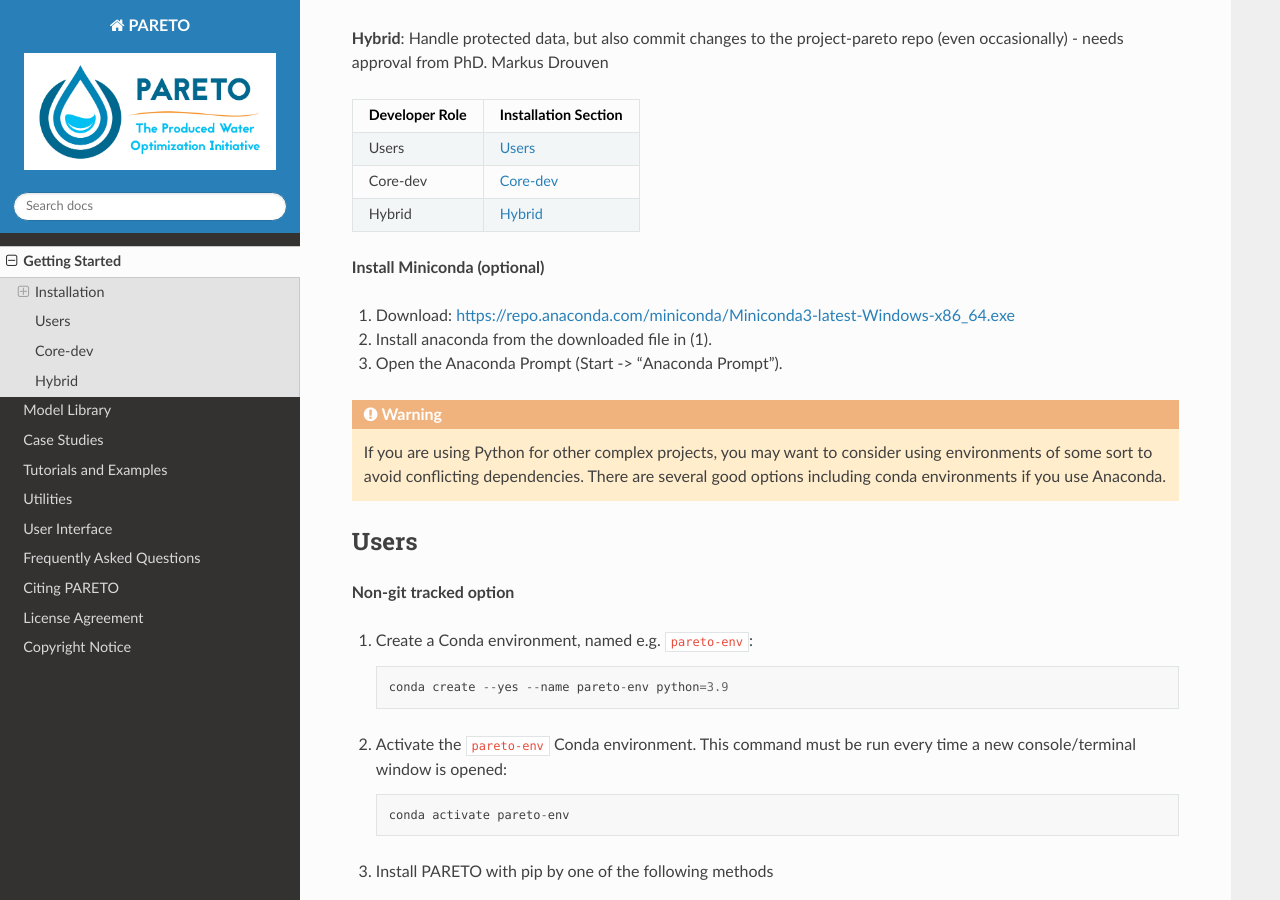
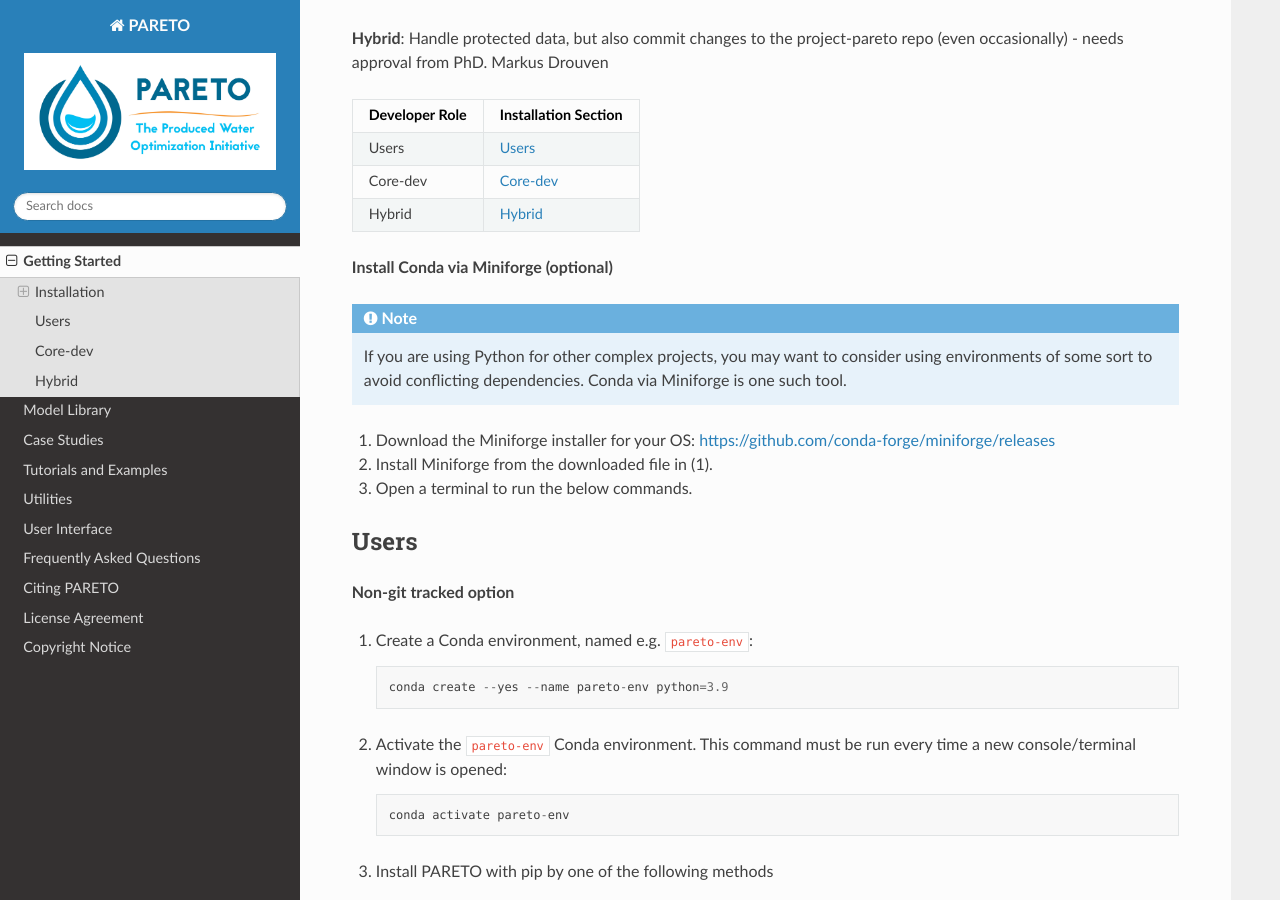
Before and after one commit to project-pareto/project-pareto, a Sphinx documentation site: the page built from docs/getting_started/index.rst, in a window 1280 px wide and 900 px high, scrolled down 527 px. Built offline with Sphinx 7.4.7 and the Read the Docs theme 3.1.0, drawn with Linux system fonts in a browser that asks for light colours.

Commit message:
Update conda to use miniforge (#353)
* Remove duplicate pointer to conf.py

* Change to miniforge

```diff
--- a/docs/getting_started/index.rst
+++ b/docs/getting_started/index.rst
@@ -37,16 +37,15 @@
 | Hybrid           | :ref:`min_install_hybrid`   |
 +------------------+-----------------------------+
 
-**Install Miniconda (optional)**
+**Install Conda via Miniforge (optional)**
 
-1. Download: https://repo.anaconda.com/miniconda/Miniconda3-latest-Windows-x86_64.exe
-2. Install anaconda from the downloaded file in (1).
-3. Open the Anaconda Prompt (Start -> "Anaconda Prompt").
+.. note:: If you are using Python for other complex projects, you may want to
+          consider using environments of some sort to avoid conflicting
+          dependencies.  Conda via Miniforge is one such tool.
 
-.. warning:: If you are using Python for other complex projects, you may want to
-            consider using environments of some sort to avoid conflicting
-            dependencies.  There are several good options including conda
-            environments if you use Anaconda.
+1. Download the Miniforge installer for your OS: https://github.com/conda-forge/miniforge/releases
+2. Install Miniforge from the downloaded file in (1).
+3. Open a terminal to run the below commands.
 
 .. _min_install_users:
 
```
Also changed, not shown: .readthedocs.yaml.
